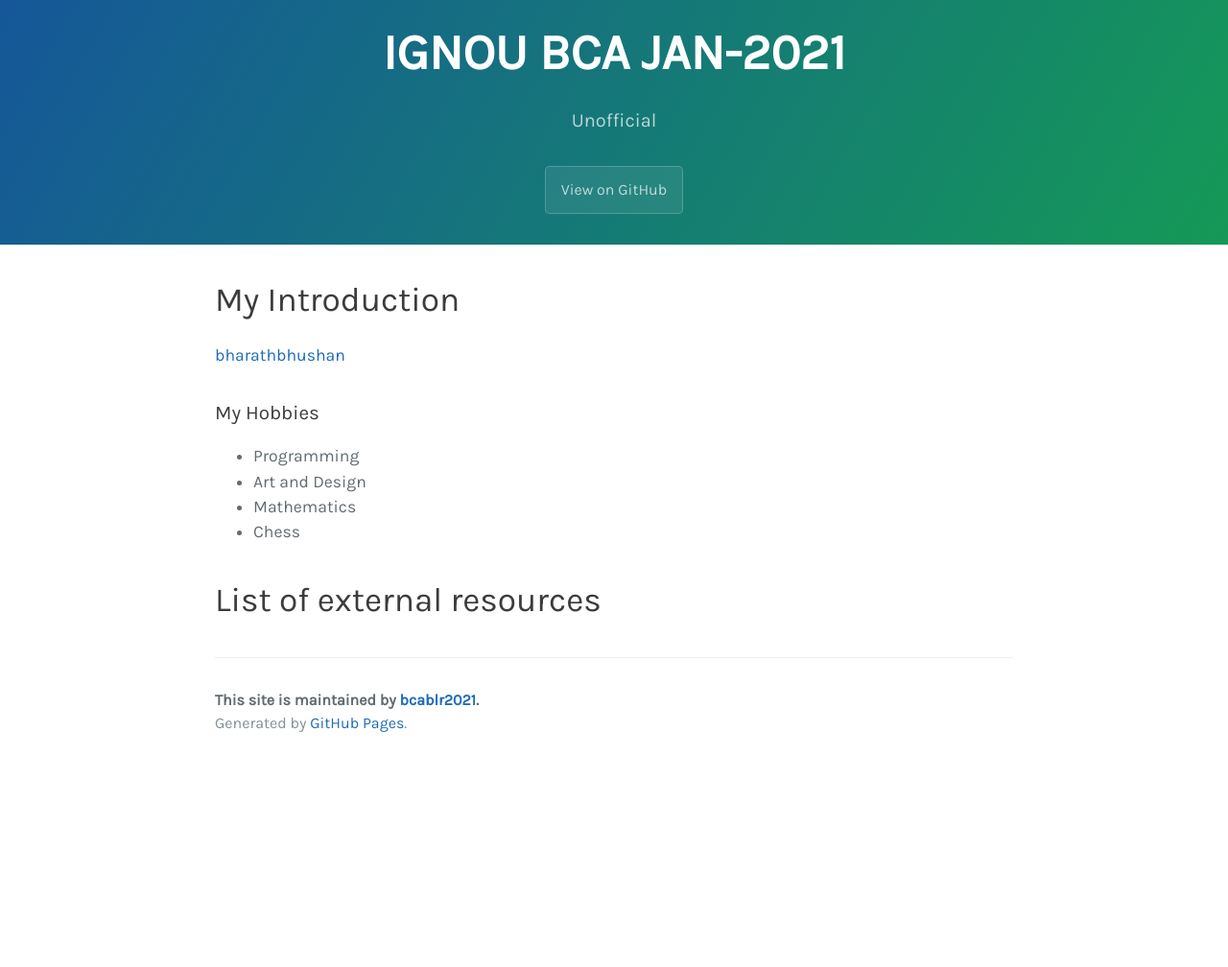
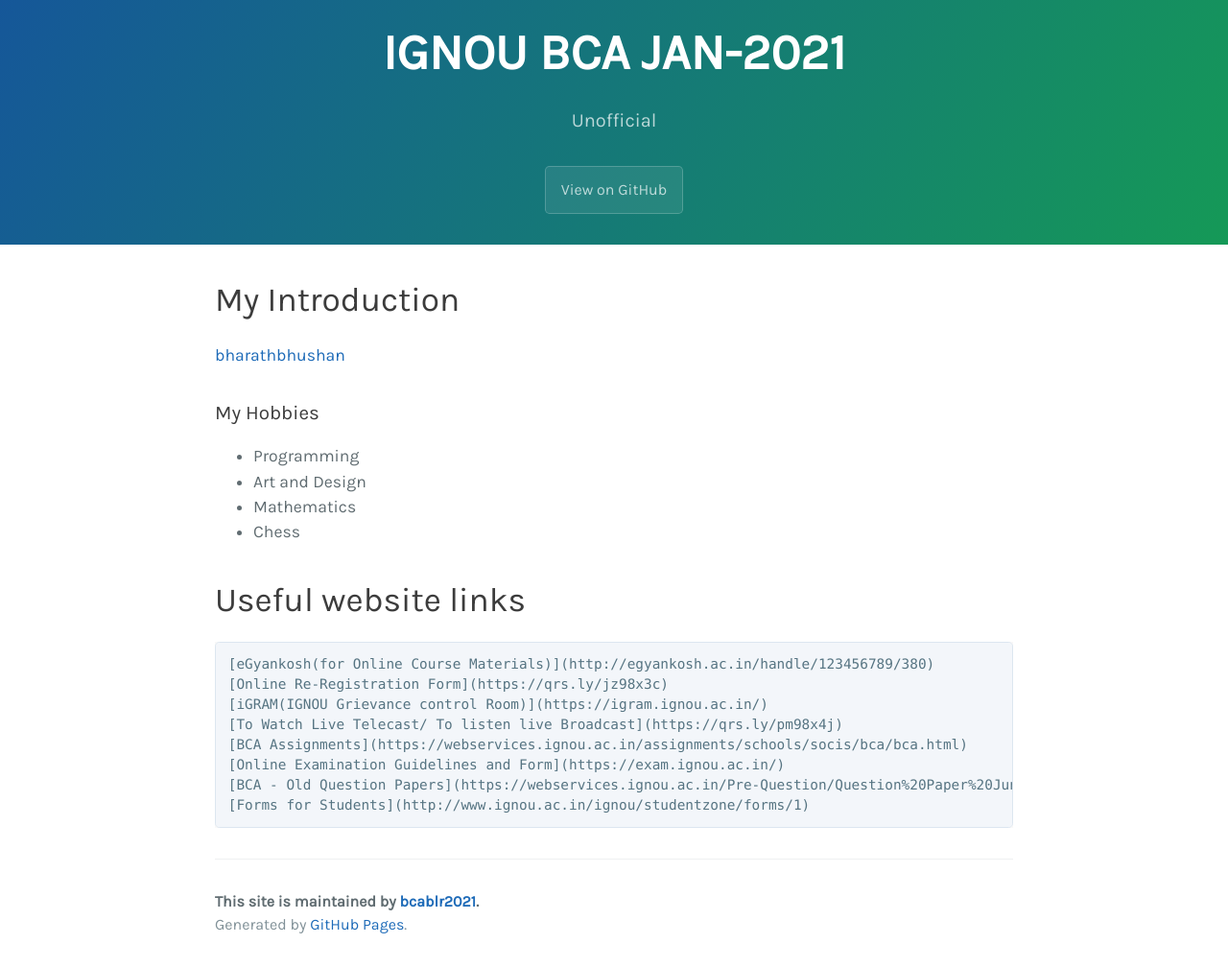
Before and after one commit to bcablr2021/general, a Jekyll site: the page built from bharathbhushan/index.md, in a window 1280 px wide. Shown: the whole page at 96% size. Built offline with Jekyll 4.4.1, drawn with Linux system fonts in a browser that asks for light colours; our own code applies the rules of GitHub Pages for plain Markdown files; before the commit the page ends 900 px from its top, so only the background shows below that.

Commit message:
Update index.md

```diff
--- a/bharathbhushan/index.md
+++ b/bharathbhushan/index.md
@@ -9,4 +9,13 @@
 - Mathematics
 - Chess
 
-<h1>List of external resources</h1>
+# Useful website links
+
+    [eGyankosh(for Online Course Materials)](http://egyankosh.ac.in/handle/123456789/380)
+    [Online Re-Registration Form](https://qrs.ly/jz98x3c)
+    [iGRAM(IGNOU Grievance control Room)](https://igram.ignou.ac.in/)
+    [To Watch Live Telecast/ To listen live Broadcast](https://qrs.ly/pm98x4j)
+    [BCA Assignments](https://webservices.ignou.ac.in/assignments/schools/socis/bca/bca.html)
+    [Online Examination Guidelines and Form](https://exam.ignou.ac.in/)
+    [BCA - Old Question Papers](https://webservices.ignou.ac.in/Pre-Question/Question%20Paper%20June%202018/SOCIS/BCA/)
+    [Forms for Students](http://www.ignou.ac.in/ignou/studentzone/forms/1)
```
